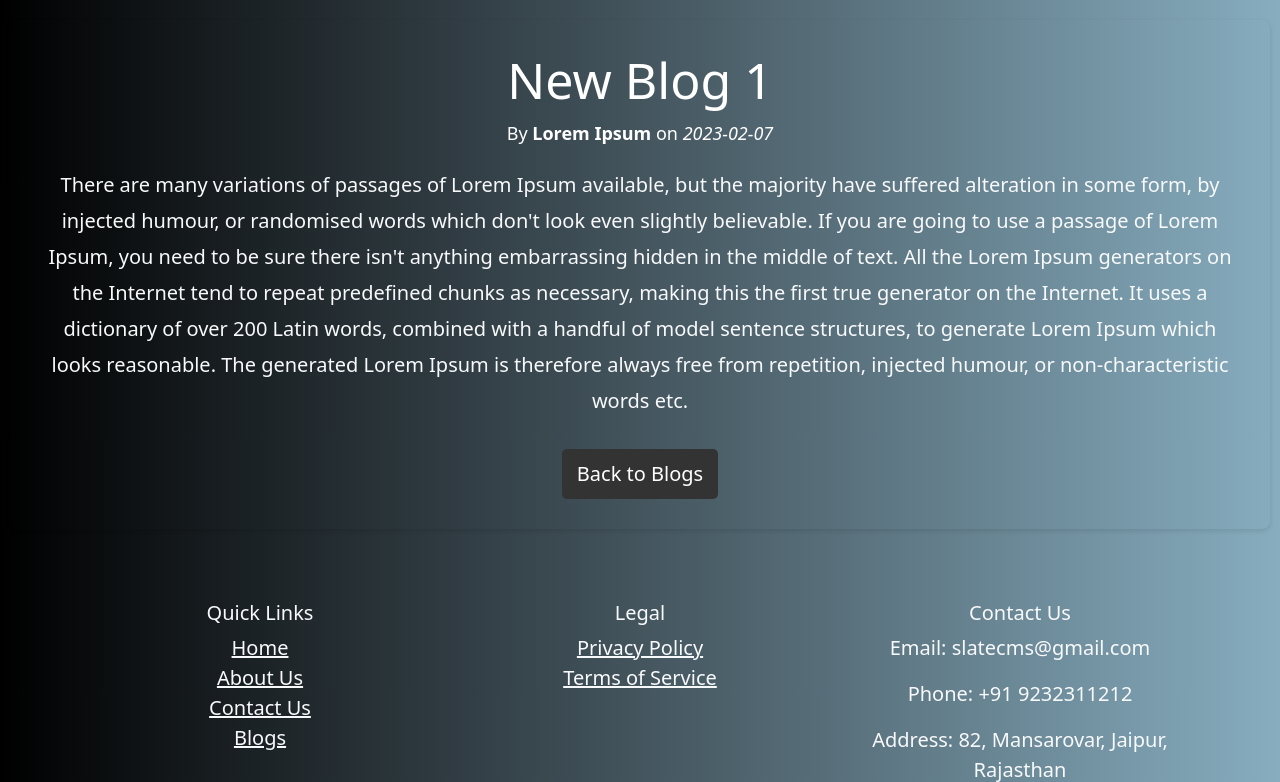
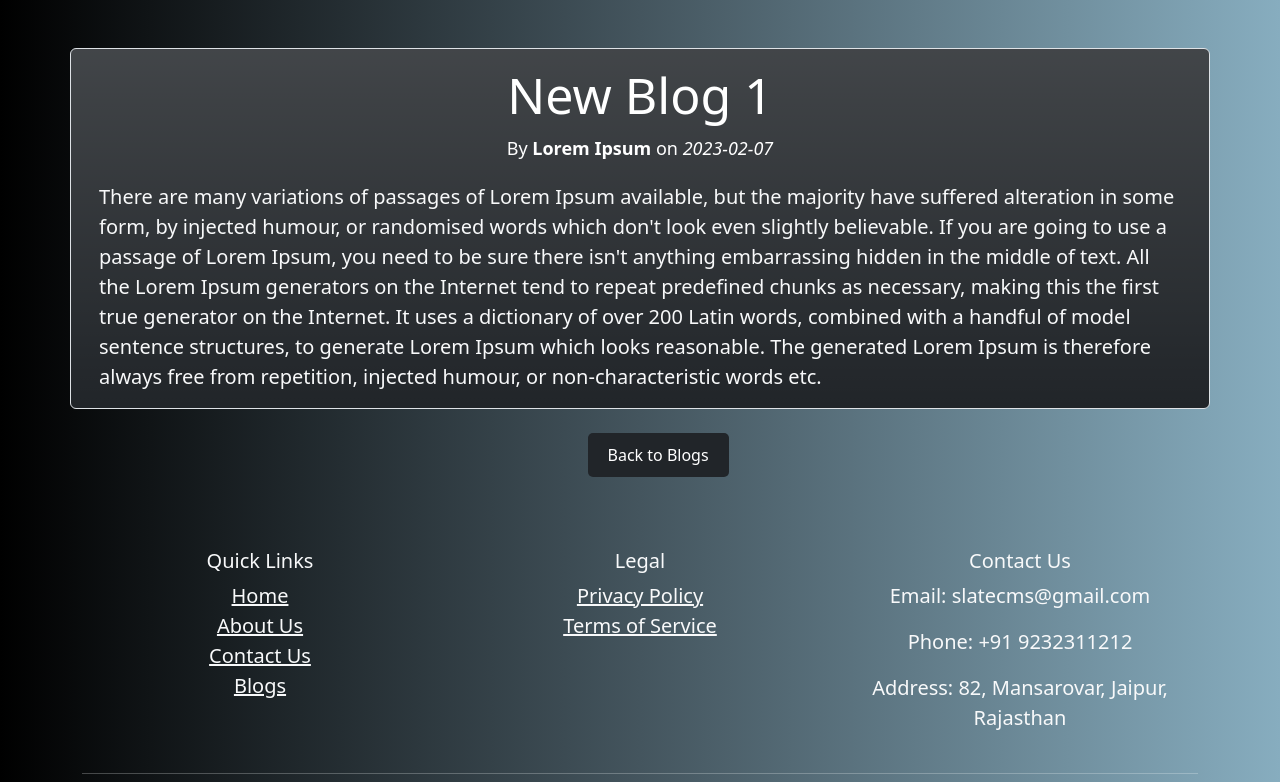
Before and after one commit to theyvraj/cms, a Flask app: page /blog_post/1 in a window 1280 px wide. Shown: the part 72-854 px from the top of the page. Run offline with Flask 3, Linux system fonts and the light colour scheme; data comes from the database, SQL or seed files in the repository; some libraries are stand-ins or nearby versions.

Commit message:
modified:   static/main.js 	modified:   templates/about.html 	modified:   templates/blog_post.html 	modified:   templates/blogs.html 	modified:   templates/contact.html 	modified:   templates/homepage.html 	modified:   templates/privacy_policy.html 	modified:   templates/terms_of_service.html

```diff
--- a/static/main.js
+++ b/static/main.js
@@ -69,18 +69,7 @@ document.addEventListener('DOMContentLoaded', function() {
             </div>
         </div>
     </footer>
-    <script src="https://cdn.jsdelivr.net/npm/bootstrap@5.3.0-alpha1/dist/js/bootstrap.bundle.min.js"></script>
-    <script src="https://kit.fontawesome.com/your-fontawesome-kit.js" crossorigin="anonymous"></script>
     `;
     document.body.insertAdjacentHTML('afterbegin', navbarHtml);
     document.body.insertAdjacentHTML('beforeend', footerHtml);
-    const currentPath = window.location.pathname;
-    const navLinks = document.querySelectorAll('.navbar-nav .nav-link');
-    navLinks.forEach(link => {
-        if (link.getAttribute('href') === currentPath) {
-            link.classList.add('active', 'text-dark');
-        } else {
-            link.classList.add('text-light');
-        }
-    });
 });
--- a/templates/about.html
+++ b/templates/about.html
@@ -10,7 +10,7 @@
     <link rel="stylesheet" href="{{ url_for('static', filename='style.css') }}">
 </head>
 <body>
-    <div class="container mt-5 text-light bg-dark bg-gradient border border rounded">
+    <div class="container mt-5 p-5 text-light bg-dark bg-gradient border border rounded">
         <h1>About SlateCMS</h1>
         <p style="text-align:justify;">Welcome to SlateCMS, the ultimate content management solution designed to streamline your workflow and enhance efficiency. Built for developers, content creators, and businesses, SlateCMS empowers users to manage and publish content seamlessly—directly from the back-end.
 
@@ -25,6 +25,10 @@
 
             With SlateCMS, content management isn’t just a task—it’s an optimized, hassle-free experience. 🚀</p>
     </div>
+
+    <script src="https://cdn.jsdelivr.net/npm/bootstrap@5.3.0-alpha1/dist/js/bootstrap.bundle.min.js"></script>
+    <script src="https://kit.fontawesome.com/your-fontawesome-kit.js" crossorigin="anonymous"></script>
     <script src="{{ url_for('static', filename='main.js') }}"></script>
+
 </body>
 </html>
--- a/templates/blog_post.html
+++ b/templates/blog_post.html
@@ -9,14 +9,18 @@
     <link rel="stylesheet" href="{{ url_for('static', filename='style.css') }}">
 </head>
 <body>
-    <div class="blog-post-container">
+    <div class="container mt-5 p-3 bg-dark bg-gradient border rounded text-light">
         <h1 class="blog-post-title">{{ post.title }}</h1>
         <p class="blog-post-meta">By <span class="blog-post-author">{{ post.author }}</span> on <span class="blog-post-date">{{ post.date }}</span></p>
-        <div class="blog-post-content text-light ">
+        <div class="container text-start text-light ">
             {{ post.content }}
         </div>
-        <a href="{{ url_for('blogs') }}"><button>Back to Blogs</button></a>
     </div>
+    <div class="d-grid mt-4 col-1 mx-auto">
+        <a class="btn btn-dark" href="{{ url_for('blogs') }}" role="button">Back to Blogs</a>
+    </div>
+    <script src="https://cdn.jsdelivr.net/npm/bootstrap@5.3.0-alpha1/dist/js/bootstrap.bundle.min.js"></script>
+    <script src="https://kit.fontawesome.com/your-fontawesome-kit.js" crossorigin="anonymous"></script>
     <script src="{{ url_for('static', filename='main.js') }}"></script>
 </body>
 </html>
--- a/templates/contact.html
+++ b/templates/contact.html
@@ -31,6 +31,8 @@
             <button type="submit">Submit</button>
         </form>
     </div>
+    <script src="https://cdn.jsdelivr.net/npm/bootstrap@5.3.0-alpha1/dist/js/bootstrap.bundle.min.js"></script>
+    <script src="https://kit.fontawesome.com/your-fontawesome-kit.js" crossorigin="anonymous"></script>
     <script src="{{ url_for('static', filename='main.js') }}"></script>
 </body>
 </html>
--- a/templates/privacy_policy.html
+++ b/templates/privacy_policy.html
@@ -14,6 +14,8 @@
         <h1>Privacy Policy</h1>
         <p></p>
     </div>
+    <script src="https://cdn.jsdelivr.net/npm/bootstrap@5.3.0-alpha1/dist/js/bootstrap.bundle.min.js"></script>
+    <script src="https://kit.fontawesome.com/your-fontawesome-kit.js" crossorigin="anonymous"></script>
     <script src="{{ url_for('static', filename='main.js') }}"></script>
 </body>
 </html>
--- a/templates/terms_of_service.html
+++ b/templates/terms_of_service.html
@@ -9,7 +9,7 @@
     <link rel="stylesheet" href="https://cdnjs.cloudflare.com/ajax/libs/font-awesome/6.0.0-beta3/css/all.min.css">
     <link rel="stylesheet" href="{{ url_for('static', filename='style.css') }}">
 </head>
-<body
+<body>
     <div class="container bg-dark bg-gradient border rounded mt-5 text-light">
         <h1><u>Terms of Service</u></h1>
         <p>Last updated: [21-02-2025]</p>
@@ -30,6 +30,8 @@
         <p>SlateCMS shall not be liable for any indirect, incidental, special, consequential or punitive damages, including without limitation, loss of profits, data, use, goodwill, or other intangible losses.</p>
 
     </div>
+    <script src="https://cdn.jsdelivr.net/npm/bootstrap@5.3.0-alpha1/dist/js/bootstrap.bundle.min.js"></script>
+    <script src="https://kit.fontawesome.com/your-fontawesome-kit.js" crossorigin="anonymous"></script>
     <script src="{{ url_for('static', filename='main.js') }}"></script>
 </body>
 </html>
```
Also changed, not shown: templates/blogs.html (+5 -2 lines), templates/homepage.html (+4 -4 lines).
